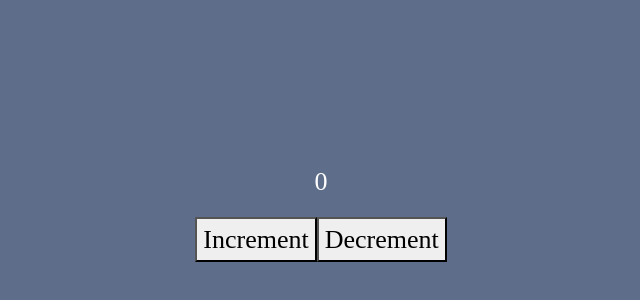
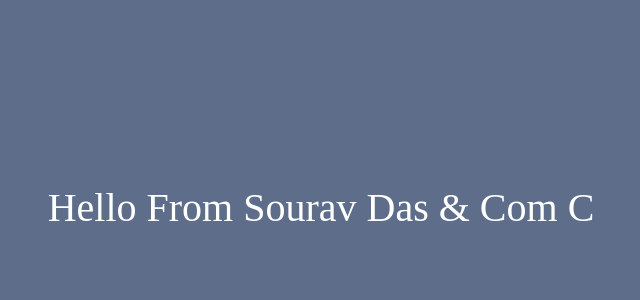
Before and after one commit to svn5969/React-Hooks, a React (Create React App) app: page / in a window 1280 px wide. Shown: the part 188-488 px from the top of the page, without its empty margins (319-959 px from the left). Built offline with nearby package versions, Linux system fonts and the light colour scheme.

Commit message:
add Context API example by using useContext

```diff
--- a/src/App.js
+++ b/src/App.js
@@ -11,6 +11,7 @@ import UseEffect2 from './components/useEffect Hook/UseEffect2';
 import UseEffectApi from './components/useEffect Hook/UseEffectApi';
 import Uncontrolled from './components/forms/Uncontrolled';
 import UseReducer from './components/UseReducer/UseReducer';
+import ComA from './components/UseContextAndContextAPI/ComA';
 
 function App() {
   return (
@@ -24,7 +25,8 @@ function App() {
      {/* <UseEffect2></UseEffect2> */}
      {/* <UseEffectApi></UseEffectApi> */}
      {/* <Uncontrolled></Uncontrolled> */}
-     <UseReducer></UseReducer>
+     {/* <UseReducer></UseReducer> */}
+     <ComA></ComA>
     </div>
   );
 }
--- /dev/null
+++ b/src/components/UseContextAndContextAPI/ComA.js
@@ -0,0 +1,14 @@
+import React, { createContext } from 'react';
+import ComB from './ComB';
+
+const BioData = createContext()
+const ComA = () => {
+    return (
+        <BioData.Provider value={"Sourav Das"}>
+            <ComB></ComB>
+        </BioData.Provider>
+    )
+};
+
+export default ComA;
+export {BioData};
--- /dev/null
+++ b/src/components/UseContextAndContextAPI/ComB.js
@@ -0,0 +1,8 @@
+import React from 'react';
+import ComC from './ComC';
+
+const ComB = () => {
+    return <ComC></ComC>
+};
+
+export default ComB;
--- /dev/null
+++ b/src/components/UseContextAndContextAPI/ComC.js
@@ -0,0 +1,12 @@
+import React, { useContext } from 'react';
+import {BioData} from './ComA'
+const ComC = () => {
+    const MyName = useContext(BioData)
+    return (
+        <div>
+            <h1>Hello From {MyName} & Com C</h1>
+        </div>
+    );
+};
+
+export default ComC;
```
